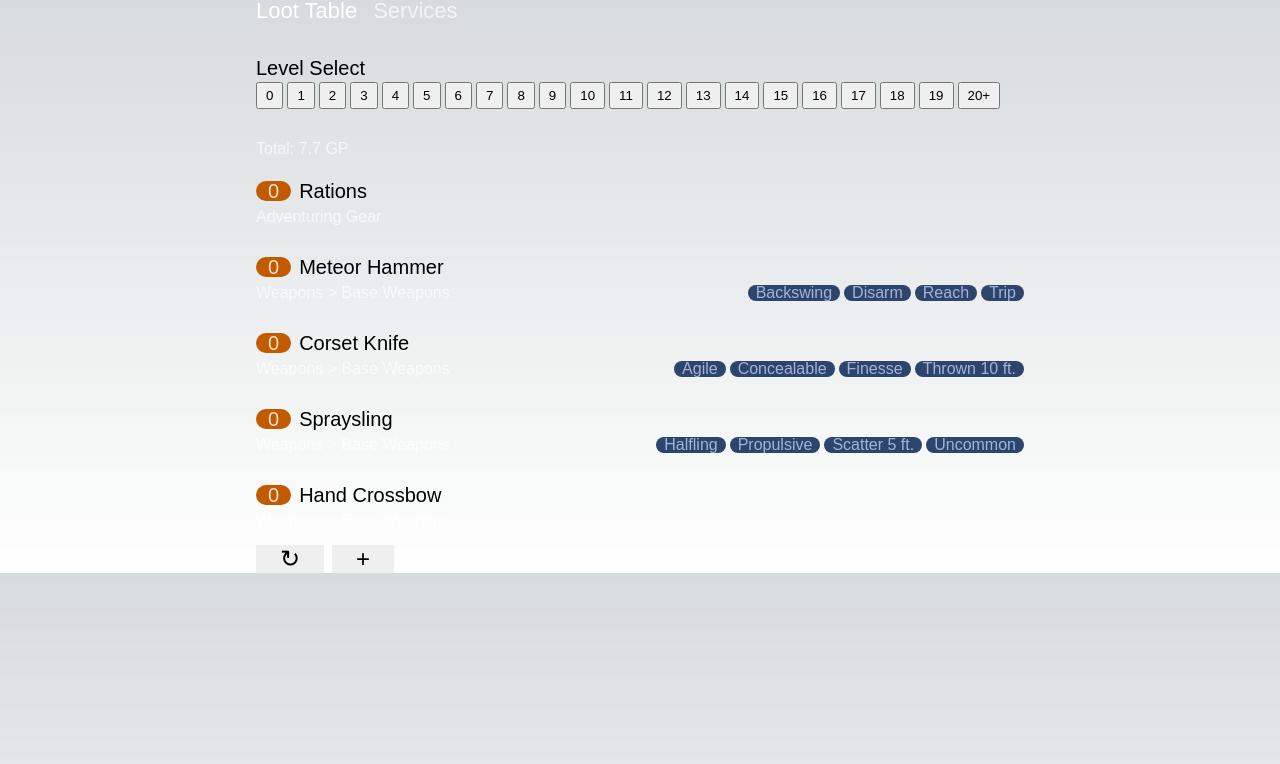
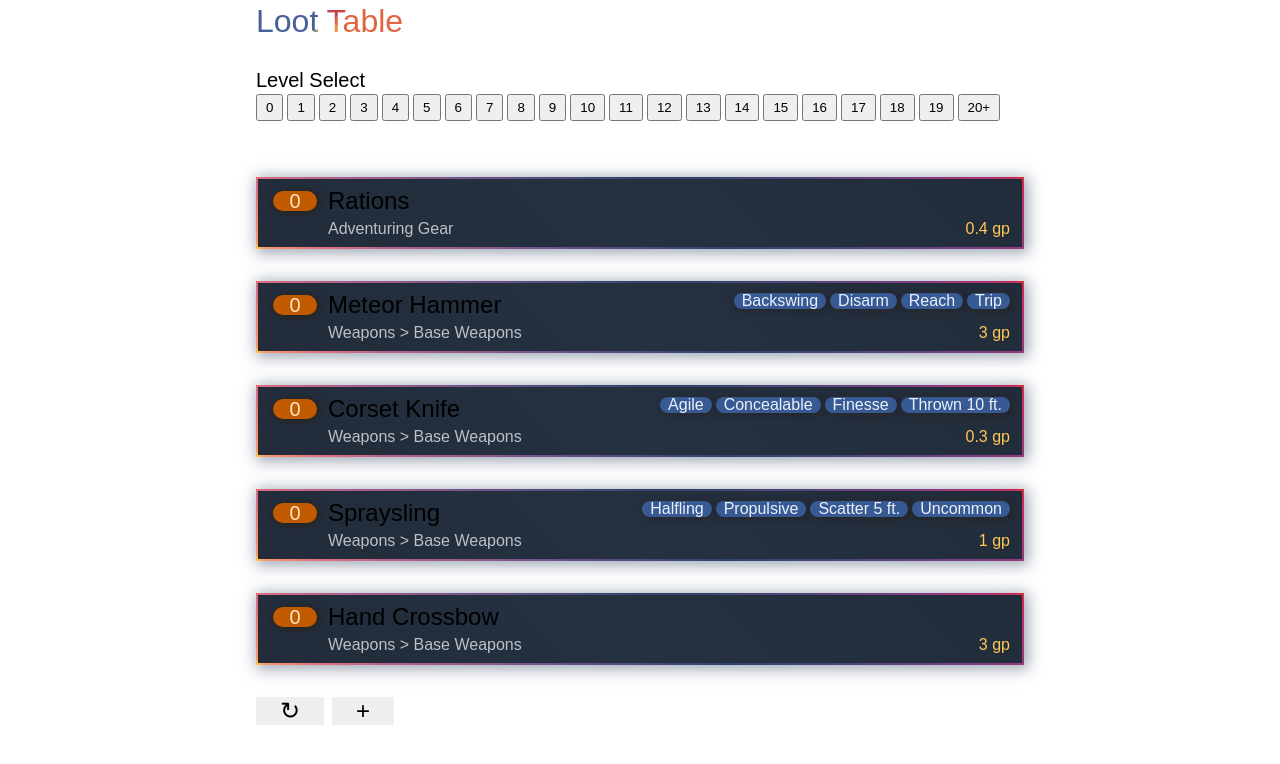
Before and after one commit to ehouse/loot-table, a Next.js app: page / in a window 1280 px wide. Shown: the top 764 px of the page. Built offline with nearby package versions, Linux system fonts and the light colour scheme; a web font is replaced by a local one.

Commit message:
Rewrite of the design to use more colors
So many gradients

```diff
--- a/src/components/TraitChip.tsx
+++ b/src/components/TraitChip.tsx
@@ -3,7 +3,8 @@
         fontSize: '16px',
         padding: '0 8px',
         borderRadius: '32px',
-        backgroundColor: 'hsl(218, 41%, 30%)',
-        color: 'hsl(218, 41%, 74%)'
+        backgroundColor: 'var(--primary-blue)',
+        color: 'var(--primary-light-blue)',
+        boxShadow: '2px 1px 7px 1px hsl(28, 80%, 10%, 0.4)'
     }}><a href={'https://2e.aonprd.com' + props.href}>{props.name}</a></span>
 )
--- a/src/components/equipment-block.tsx
+++ b/src/components/equipment-block.tsx
@@ -27,15 +27,68 @@
 const LevelChip = (props: { level: number }) => (
     <div css={{
         fontSize: '20px',
-        padding: '0 12px',
+        padding: '0 16px',
         borderRadius: '32px',
         backgroundColor: 'hsl(28, 100%, 38%)',
-        color: 'hsl(28, 100%, 90%)'
+        color: 'hsl(28, 100%, 90%)',
+        alignSelf: 'center',
+        justifySelf: 'center',
+        boxShadow: '2px 1px 7px 1px hsl(28, 80%, 10%, 0.5)'
     }}>{props.level}</div>
 )
 
+export function EquipmentBlockNeo(props: { equipment: Equipment }) {
+    const { equipment } = props
+
+    return <div css={{
+        position: 'relative',
+        display: 'grid',
+        gridTemplateColumns: '[level] 50px [title] auto [traits] max-content',
+        gridTemplateRows: 'auto',
+        gap: '8px',
+        background: 'linear-gradient(45deg, hsl(215, 26%, 18%), hsl(215, 28%, 20%), hsl(215, 26%, 18%))',
+        padding: '10px 12px',
+        border: '2px solid',
+        borderImageSlice: '1',
+        borderImageSource: 'var(--equiptment-block-gradient)',
+        boxShadow: `2px 2px 14px 2px hsl(215, 28%, 32%, 0.5)`
+    }}>
+        <div css={{
+            position: 'absolute',
+            right: 0,
+            top: -24,
+            'button': {
+                border: 0, backgroundColor: 'inherit', fontSize: '16px', color: 'rgba(255, 255, 255, 0.3)'
+            },
+            '*:hover': {
+                color: 'rgba(255, 255, 255, 0.9)',
+                cursor: 'pointer'
+            }
+        }}>
+            <button css={{ paddingRight: '8px' }}>↻</button>
+            <button>X</button>
+        </div>
+        <LevelChip level={equipment.level} />
+        <h3 css={{ fontSize: '24px' }}><a href={'https://2e.aonprd.com' + equipment.url} target="_blank">{equipment.name}</a></h3>
+        {equipment.traits.length > 0 && <div css={{
+            display: 'flex',
+            gap: '4px',
+            alignItems: 'start',
+            maxWidth: '32rem',
+            flexWrap: 'wrap',
+            justifyContent: 'end'
+        }}>{
+                equipment.traits.map((trait) => { return <TraitChip key={trait.name} {...trait} /> })
+            }</div>}
+        <div css={{ gridColumnStart: 'title', color: 'rgba(255, 255, 255, 0.7)' }}>
+            {equipment.item_category && <span className='catagory'>{equipment.item_category}</span>}
+            {equipment.item_subcategory && <span className='catagory'> &gt; {equipment.item_subcategory}</span>}
+        </div>
+        <div css={{ justifySelf: 'end', color: '#FFC857' }}>{(equipment.price ?? 0) / 100} gp</div>
+    </div>
+}
+
 export function EquipmentBlock(props: { equipment: Equipment }) {
-
     const { equipment } = props
 
     return <Block>
@@ -48,7 +101,7 @@
                 {equipment.item_category && <span className='catagory'>{equipment.item_category}</span>}
                 {equipment.item_subcategory && <span className='catagory'> &gt; {equipment.item_subcategory}</span>}
             </div>
-            {equipment.traits.length > 0 && <div css={{ display: 'flex', gap: '4px' }}>{
+            {equipment.traits.length > 0 && <div css={{ display: 'flex', gap: '4px', }}>{
                 equipment.traits.map((trait) => { return <TraitChip key={trait.name} {...trait} /> })
             }</div>}
         </div>
--- a/src/components/equipment-list.tsx
+++ b/src/components/equipment-list.tsx
@@ -1,6 +1,6 @@
 import { useEffect, useState } from 'react'
 
-import { EquipmentBlock } from '@/components/equipment-block'
+import { EquipmentBlock, EquipmentBlockNeo } from '@/components/equipment-block'
 import { APIGetEquipment, Equipment } from "@/types/equipment";
 
 const MoreButton = (props: { increaseDisplayCount: () => void }) => (
@@ -28,8 +28,8 @@
         return <div>No Items</div>
     }
 
-    return <div css={{ paddingTop: '8px' }}>
-        {data.equipment.slice(0, displayCount).map((item) => (<EquipmentBlock key={item.url} equipment={item} />))}
+    return <div css={{ paddingTop: '8px', display: 'flex', flexDirection: 'column', gap: '32px' }}>
+        {data.equipment.slice(0, displayCount).map((item) => (<EquipmentBlockNeo key={item.url} equipment={item} />))}
         <div css={{ display: 'flex', gap: '8px' }}>
             <button onClick={props.refresh} css={{ border: '0', padding: '0px 24px', fontSize: '24px' }}>↻</button>
             {displayCount < 10 && <MoreButton increaseDisplayCount={() => setDisplayCount((state) => (++state))} />}
--- a/src/components/layout.tsx
+++ b/src/components/layout.tsx
@@ -4,17 +4,25 @@
 
 const NavBarCSS = css({
     display: 'flex',
+    alignItems: 'end',
     maxWidth: '768px',
     margin: '0 auto',
     gap: '1rem',
-    fontSize: '22px',
-    paddingBottom: '2rem',
+    fontSize: '20px',
+    padding: '8px 0 2rem 0',
     color: 'rgba(255, 255, 255, 0.7)',
-    '*:hover': { color: 'rgba(255, 255, 255, 0.9)' }
+    '*:hover': { color: 'rgba(255, 255, 255, 0.9)' },
+    '*:first-child': {
+        fontSize: '32px',
+        lineHeight: '26px',
+        backgroundImage: 'var(--logo-gradient)',
+        backgroundClip: 'text',
+        WebkitTextFillColor: 'transparent'
+    }
 })
 
 const ActiveLink = css({
-    color: 'rgba(255, 255, 255, 1)'
+    color: 'var(--text-primary)'
 })
 
 export function Layout(props: { children: React.ReactElement }) {
--- a/src/styles/globals.css
+++ b/src/styles/globals.css
@@ -1,75 +1,47 @@
 :root {
-  --max-width: 1100px;
-  --border-radius: 12px;
-  --font-mono: ui-monospace, Menlo, Monaco, 'Cascadia Mono', 'Segoe UI Mono',
-    'Roboto Mono', 'Oxygen Mono', 'Ubuntu Monospace', 'Source Code Pro',
-    'Fira Mono', 'Droid Sans Mono', 'Courier New', monospace;
-
-  --foreground-rgb: 0, 0, 0;
-  --background-start-rgb: 214, 219, 220;
-  --background-end-rgb: 255, 255, 255;
-
-  --primary-glow: conic-gradient(
-    from 180deg at 50% 50%,
-    #16abff33 0deg,
-    #0885ff33 55deg,
-    #54d6ff33 120deg,
-    #0071ff33 160deg,
-    transparent 360deg
-  );
-  --secondary-glow: radial-gradient(
-    rgba(255, 255, 255, 1),
-    rgba(255, 255, 255, 0)
-  );
-
-  --tile-start-rgb: 239, 245, 249;
-  --tile-end-rgb: 228, 232, 233;
-  --tile-border: conic-gradient(
-    #00000080,
-    #00000040,
-    #00000030,
-    #00000020,
-    #00000010,
-    #00000010,
-    #00000080
-  );
-
-  --callout-rgb: 238, 240, 241;
-  --callout-border-rgb: 172, 175, 176;
-  --card-rgb: 180, 185, 188;
-  --card-border-rgb: 131, 134, 135;
+  --primary-blue: hsl(218, 45%, 40%);
+  --primary-light-blue: hsl(218, 50%, 95%);
+  --text-primary: rgba(255, 255, 255, 1);
+  --text-secondary: rgba(255, 255, 255, 0.7);
+  --text-suble: rgba(255, 255, 255, 0.2);
+  --logo-gradient: conic-gradient(#CA4246 16.666%,
+      #E16541 16.666%,
+      #E16541 33.333%,
+      #F18F43 33.333%,
+      #F18F43 50%,
+      #8B9862 50%,
+      #8B9862 66.666%,
+      #476098 66.666%,
+      #476098 83.333%,
+      #A7489B 83.333%);
+  --equiptment-block-gradient: linear-gradient(45deg,
+      hsl(40deg 100% 67%) 0%,
+      hsl(19deg 100% 70%) 1%,
+      hsl(353deg 69% 67%) 7%,
+      hsl(326deg 34% 53%) 18%,
+      hsl(272deg 24% 43%) 35%,
+      hsl(218deg 41% 30%) 56%,
+      hsl(253deg 29% 38%) 73%,
+      hsl(296deg 34% 38%) 86%,
+      hsl(326deg 53% 43%) 94%,
+      hsl(342deg 65% 48%) 99%,
+      hsl(2deg 70% 53%) 100%);
 }
 
 @media (prefers-color-scheme: dark) {
   :root {
-    --foreground-rgb: 255, 255, 255;
-    --background-start-rgb: 0, 0, 0;
-    --background-end-rgb: 0, 0, 0;
-
-    --primary-glow: radial-gradient(rgba(1, 65, 255, 0.4), rgba(1, 65, 255, 0));
-    --secondary-glow: linear-gradient(
-      to bottom right,
-      rgba(1, 65, 255, 0),
-      rgba(1, 65, 255, 0),
-      rgba(1, 65, 255, 0.3)
-    );
-
-    --tile-start-rgb: 2, 13, 46;
-    --tile-end-rgb: 2, 5, 19;
-    --tile-border: conic-gradient(
-      #ffffff80,
-      #ffffff40,
-      #ffffff30,
-      #ffffff20,
-      #ffffff10,
-      #ffffff10,
-      #ffffff80
-    );
-
-    --callout-rgb: 20, 20, 20;
-    --callout-border-rgb: 108, 108, 108;
-    --card-rgb: 100, 100, 100;
-    --card-border-rgb: 200, 200, 200;
+    --equiptment-block-gradient: linear-gradient(45deg,
+        hsl(40deg 100% 67%) 0%,
+        hsl(19deg 100% 70%) 1%,
+        hsl(353deg 69% 67%) 7%,
+        hsl(326deg 34% 53%) 18%,
+        hsl(272deg 24% 43%) 35%,
+        hsl(218deg 41% 30%) 56%,
+        hsl(253deg 29% 38%) 73%,
+        hsl(296deg 34% 38%) 86%,
+        hsl(326deg 53% 43%) 94%,
+        hsl(342deg 65% 48%) 99%,
+        hsl(2deg 70% 53%) 100%);
   }
 }
 
@@ -88,12 +60,9 @@
 
 body {
   color: rgb(var(--foreground-rgb));
-  background: linear-gradient(
-      to bottom,
+  background: linear-gradient(to bottom,
       transparent,
-      rgb(var(--background-end-rgb))
-    )
-    rgb(var(--background-start-rgb));
+      rgb(var(--background-end-rgb))) rgb(var(--background-start-rgb));
 }
 
 a {
```
